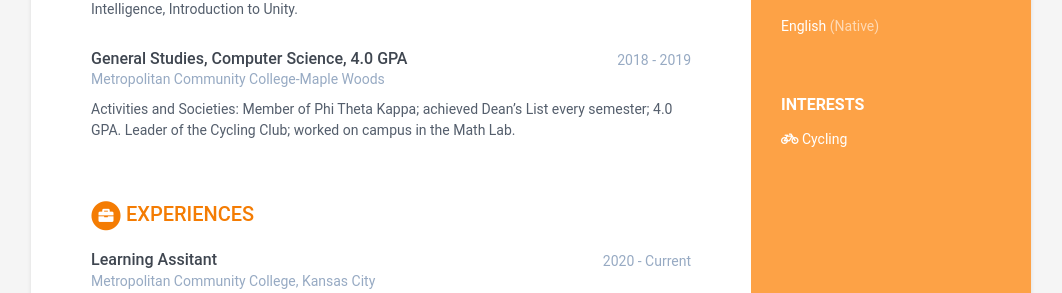
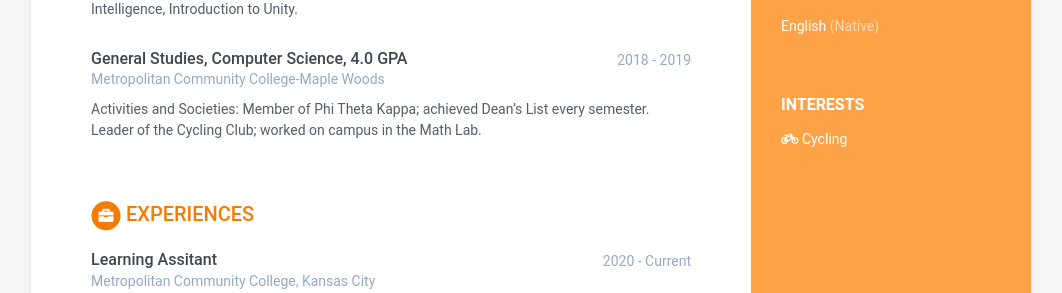
Before and after one commit to zachgharst/zachgharst.github.io, a Jekyll site: the page built from index.html, in a window 1280 px wide. Shown: the part 625-918 px from the top of the page, without its empty margins (109-1171 px from the left). Built offline with Jekyll 4.4.1, drawn with Linux system fonts in a browser that asks for light colours.

```diff
--- a/_data/data.yml
+++ b/_data/data.yml
@@ -63,7 +63,7 @@ education:
       university: Metropolitan Community College-Maple Woods
       time: 2018 - 2019
       details: |
-         Activities and Societies: Member of Phi Theta Kappa; achieved Dean’s List every semester; 4.0 GPA. Leader of the Cycling Club; worked on campus in the Math Lab.
+         Activities and Societies: Member of Phi Theta Kappa; achieved Dean’s List every semester. Leader of the Cycling Club; worked on campus in the Math Lab.
 
 experiences:
     - role: Learning Assitant
```
Also changed, not shown: 1 other file.
